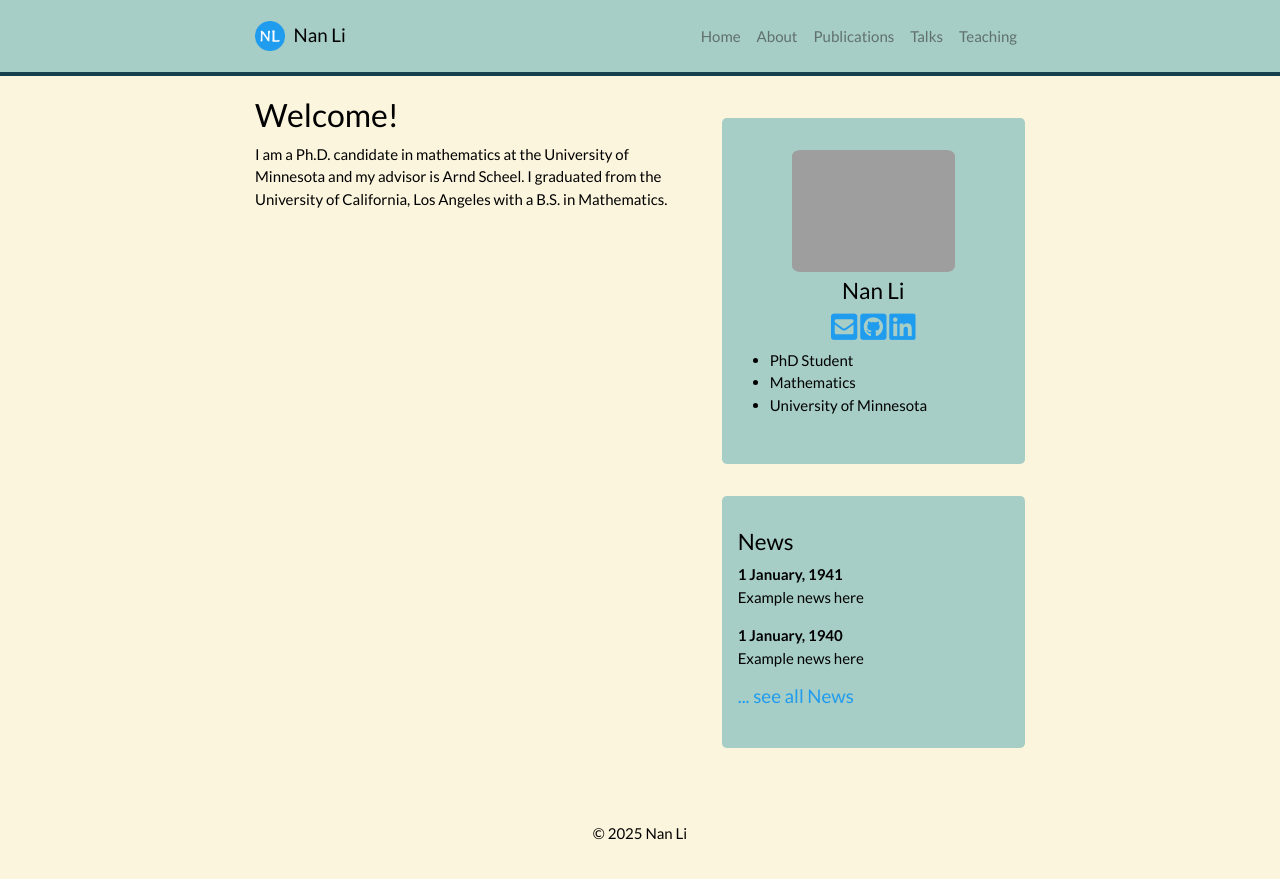
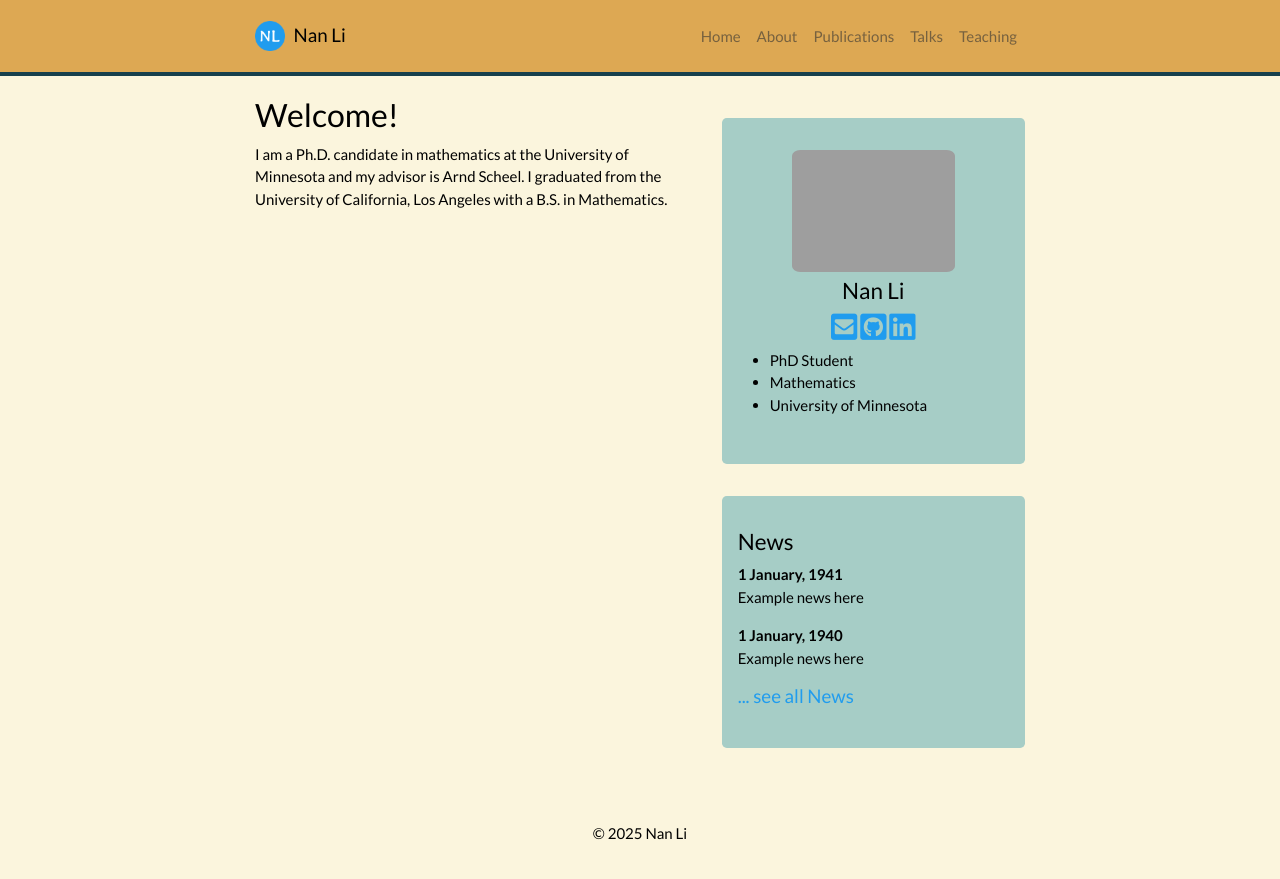
Before and after one commit to eigennan/eigennan.github.io, a Jekyll site: the page built from _pages/home.md, in a window 1280 px wide. Shown: the top 879 px of the page. Built offline with Jekyll 4.4.1, drawn with Linux system fonts in a browser that asks for light colours; a style sheet for code colours, icons or effects is not loaded.

Commit message:
Update main.scss

```diff
--- a/assets/main.scss
+++ b/assets/main.scss
@@ -87,7 +87,7 @@ body {
 }
 
 .bg-dark {
-  background-color: #A6CDC6 !important;
+  background-color: #DDA853 !important;
 }
 
 .navbar-dark .navbar-brand {
```
